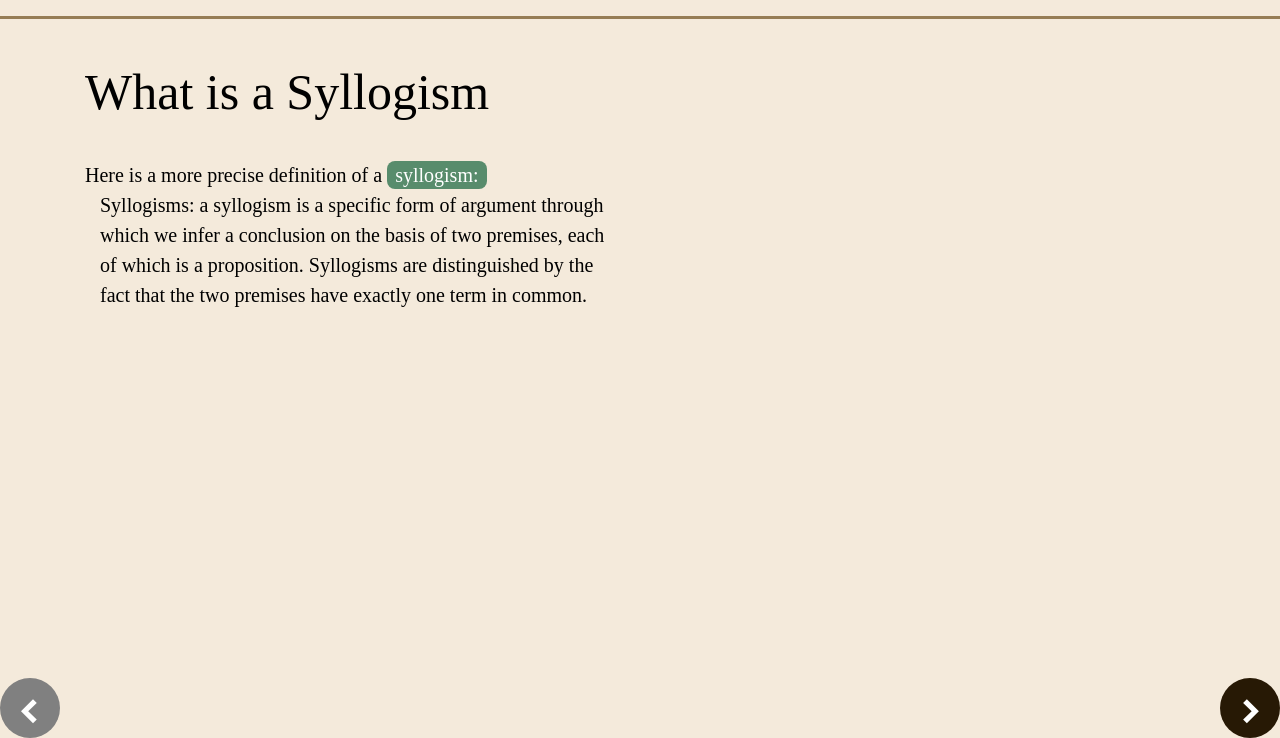
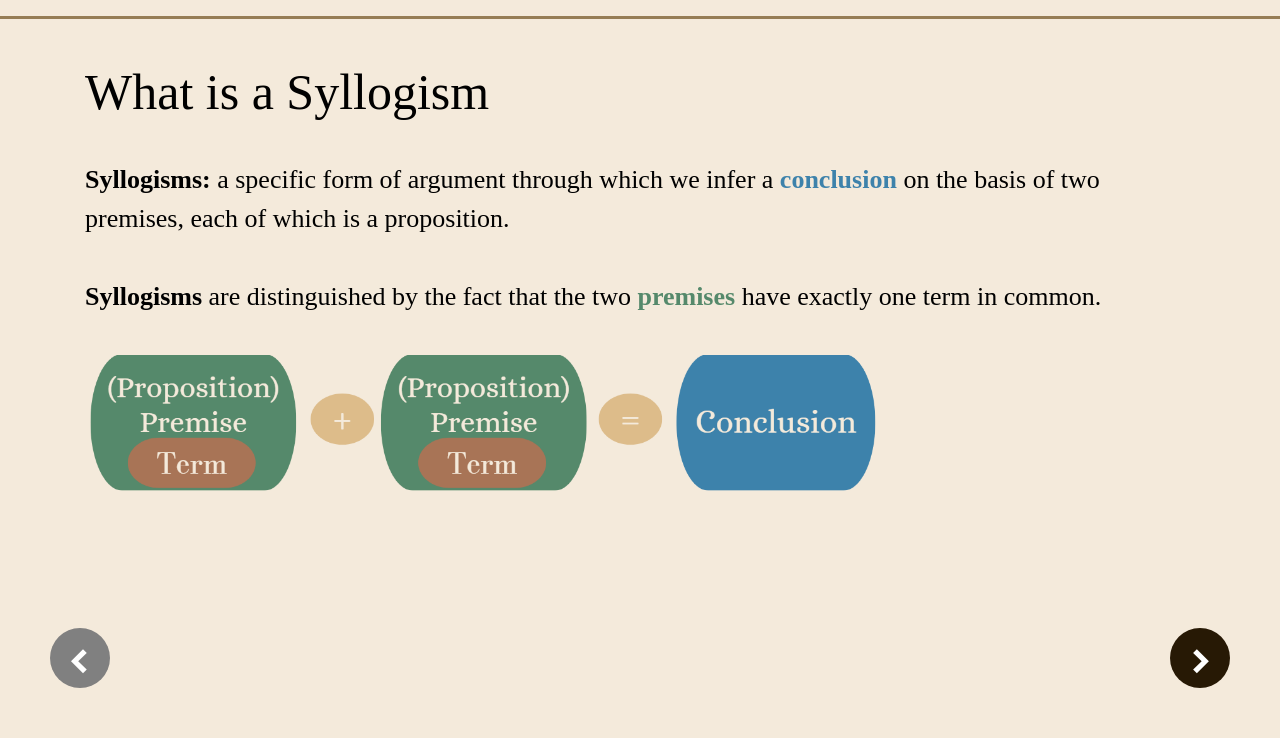
Before and after one commit to gruiiiw/ui_design_syllogism, a Flask app: page /learn/2 in a window 1280 px wide. Shown: the part 62-800 px from the top of the page. Run offline with Flask 3, Linux system fonts and the light colour scheme; some libraries are stand-ins or nearby versions.

Commit message:
Adding Images to learning portion

```diff
--- a/server.py
+++ b/server.py
@@ -12,33 +12,34 @@ lessons = {
    "1":{
       "lesson_id": "1",
       "title": "What is a Syllogism",
-      "text": "Syllogisms: a syllogism is a specific form of argument through which we infer a conclusion on the basis of two premises;\n\nSyllogisms are central to logic, which is the study of correct patterns of reasoning. Logic is all about argument and persuasion.\n\nTo understand syllogisms, we need to understand their parts",
+      "text": "Syllogisms: a syllogism is a specific form of argument through which we infer a conclusion on the basis of two premises;",
+      "text1_1": "\nSyllogisms are central to logic, which is the study of correct patterns of reasoning. Logic is all about argument and persuasion.\n\nTo understand syllogisms, we need to understand their parts:",
       "next_lesson":"/learn/2",
-      "prev_lesson":"/"
+      "prev_lesson":"/",
+      "image":["images/learn1.png"]
    },
 
    "2":{
       "lesson_id": "2",
       "title": "What is a Syllogism",
-      "text": """Here is a more precise definition of a syllogism:""",
-      "text1":"""
-      Syllogisms: a syllogism is a specific form of argument
-      through which we infer a conclusion on the basis of
-      two premises, each of which is a proposition.
-      Syllogisms are distinguished by the fact that the two
-      premises have exactly one term in common. """,
+      "text": """Syllogisms:  a specific form of argument through which we infer a conclusion on the basis of two premises, each of which is a proposition.
+ \n Syllogisms are distinguished by the fact that the two premises have exactly one term in common.""",
       "next_lesson":"/learn/3",
-      "prev_lesson":"/learn/1"
+      "prev_lesson":"/learn/1",
+      "image":["images/learn2.png"]
+
    },
 
    "3":{
       "lesson_id": "3",
       "title": "Building Block 1: Terms",
-      "text": "Our syllogism definition involved terms and propositions. For now, let's look at terms. ",
-      "text1":"""Terms: man, ox, runs, wins, yellow, that funny comedian, the book on that shelf, etc.\n\nA term is either a noun, adjective, or verb, and it refers to a category of things. """,
+      "text": "Syllogism definition involved terms and propositions. For now, let's look at terms. ",
+      "text2_1":"""A term is either a noun, adjective, or verb, and it refers to a category of things. """,
 
       "next_lesson":"/quiz/1",
-      "prev_lesson":"/learn/2"
+      "prev_lesson":"/learn/2",
+      "image":["images/learn3.png"]
+
    },
 
    "4":{
--- a/static/main.css
+++ b/static/main.css
@@ -19,6 +19,10 @@
 .bodaniText{
     font-family: 'Bodani FLF';
     color: black;
+}
+
+.textSmall{
+    font-size: 26px;
 }
 
 .textLargest{
@@ -94,7 +98,7 @@
     width: 100%;
     display: flex;
     justify-content: space-between;
-    padding: 0px;
+    padding: 50px;
     z-index: 4;
 }
 
--- a/templates/learn.html
+++ b/templates/learn.html
@@ -58,14 +58,52 @@
         {{lesson.title}}
     </div>
 
-    {% set terms = ['syllo', 'subject', 'predicate', 'copula', 'connector', 'terms', 'proposition', 'valid'] %}
-    {% for word in lesson.text.split() %}
-        {% if word.lower()|contains_any(terms) %}
-            <span class="word" title="{{definition}}">{{word}}</span>
+        <div class= "textSmall">
+
+            <!-- Learn 1 -->
+
+            {% set lines = lesson.text.split('\n') %}
+            {% for line in lines %}
+                {% set words = line.split() %}
+                {% for word in words %}
+                    {% if loop.index0 == 0 %}
+                        <strong>{{ word }}</strong>
                     {% else %}
-            <span>{{word}}</span>
+                        {% if word.lower() == 'conclusion' %}
+                            <strong><span style="color: #3D82AB;">{{ word }}</span></strong>
+                        {% elif word.lower() == 'syllogisms' %}
+                            <strong>{{ word }}</strong>
+                        {% elif word.lower() == 'premises' %}
+                            <strong><span style="color: #55896B;">{{ word }}</span></strong>
+                        {% elif word.lower() == 'terms' %}
+                            <strong><span style="color: #A87456;">{{ word }}</span></strong>
+                        {% else %}
+                            {{ word }}
+                        {% endif %}
                     {% endif %}
                 {% endfor %}
+                <br>
+            {% endfor %}
+
+
+
+
+
+
+            {% if lesson.image %}
+                <br>
+                <img src="{{ url_for('static', filename=lesson.image[0]) }}" alt="Lesson image" style="width: 800px; padding-bottom: 50px;">
+            {% endif %}
+
+            {% if lesson.text1_1 %}
+                {{ lesson.text1_1.replace('\n', '<br>')|safe }}
+            {% endif %}
+
+            {% if lesson.text2_1 %}
+
+            {% endif %}
+
+            <!-- Learn 2 -->
 
             <div class="container">
                 <div class="row">
@@ -105,6 +143,7 @@
                 {% endfor %}
 
             {% endif %}
+        </div>
 
 
 </div>
```
Also changed, not shown: static/images/learn1.png (added), static/images/learn2.png (added), static/images/learn3.png (added), static/images/progress_bar/progress_bar_quiz4 - Copy.png (renamed from static/images/progress_bar/progress_bar_quiz4.png). Lines whose indentation alone changed are shown as unchanged.
